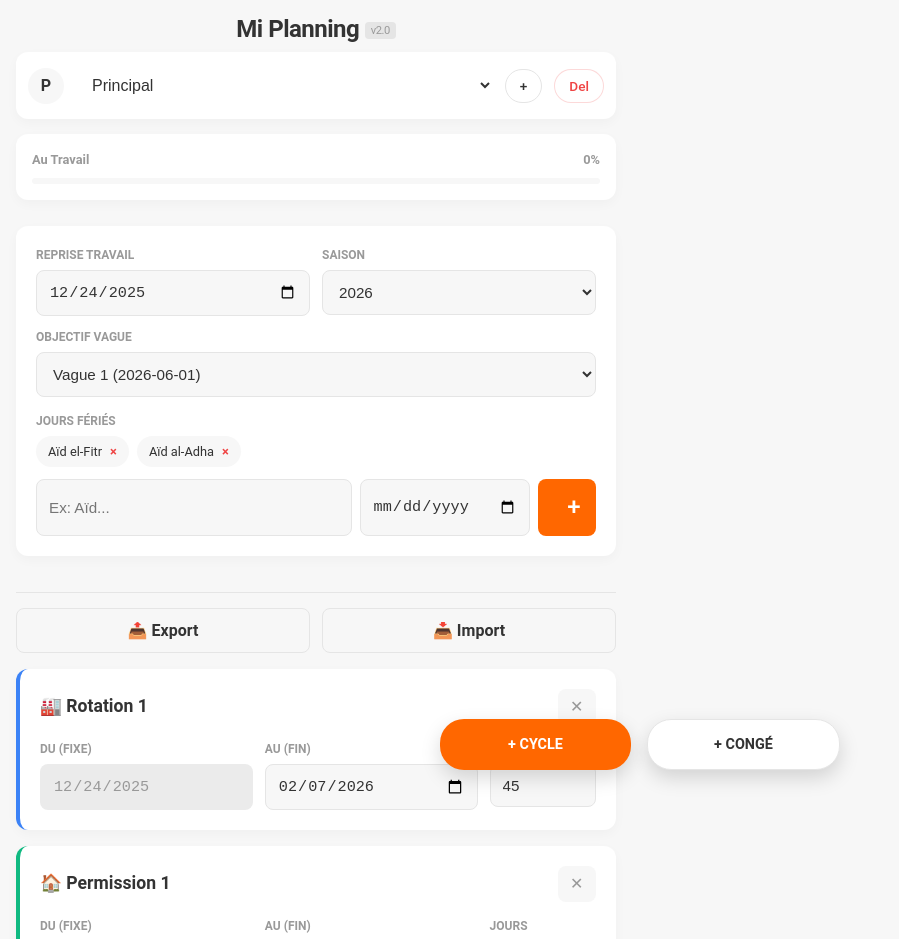
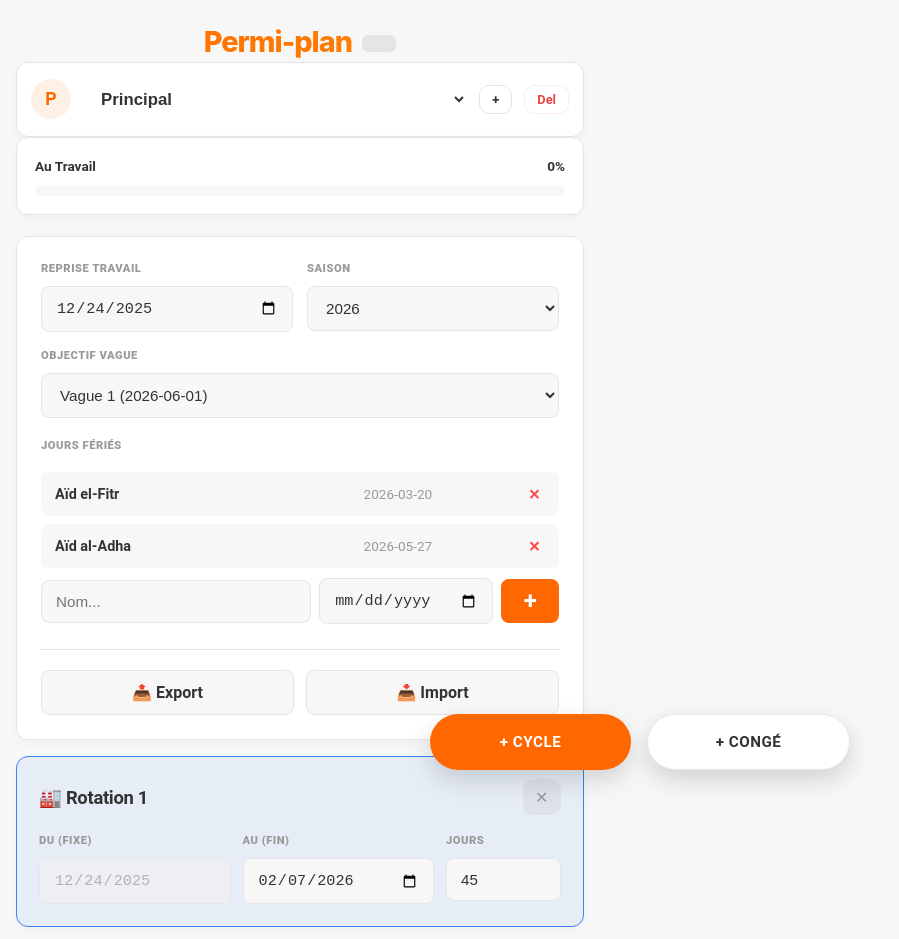
Before and after one commit to iillaa/Testapp, a React (Vite) app: page / in a window 1280 px wide. Shown: the top 939 px of the page, without its empty margins (0-899 px from the left). Built offline with nearby package versions, Linux system fonts and the light colour scheme.

Commit message:
update polished version

```diff
--- a/src/App.css
+++ b/src/App.css
@@ -1,7 +1,10 @@
 /* src/App.css */
+
+/* 1. VARIABLES & THEMES */
 :root {
   /* --- MI HOME PALETTE --- */
   --primary: #FF6700;       /* Xiaomi Orange */
+  --primary-hover: #e65c00;
   --primary-light: #fff0e5;
   --secondary: #898989;     /* High-Tech Silver */
   --bg-app: #F7F7F7;        /* Very light gray background */
@@ -10,18 +13,29 @@
   --text-muted: #999999;
   --border: #E5E5E5;
   --radius: 12px;
+  --radius-lg: 24px;
+  --radius-sm: 8px;
   --shadow: 0 4px 12px rgba(0,0,0,0.03);
+  --shadow-lg: 0 8px 24px rgba(0,0,0,0.12);
 
-  /* Timeline Colors (Subtle/Clean) */
-  --card-travail: #ffffff;
-  --card-perm: #ffffff;
-  --card-conge: #ffffff;
+  /* --- TRANSPARENT FADED THEMES --- */
+  /* Blue / Rotation */
+  --theme-travail-bg: rgba(59, 130, 246, 0.08);
+  --theme-travail-border: #3b82f6;
+  --theme-travail-text: #1d4ed8;
 
-  --border-travail: #3b82f6; /* Blue indicator */
-  --border-perm: #10b981;    /* Green indicator */
-  --border-conge: #FF6700;   /* Orange indicator */
+  /* Green / Permission */
+  --theme-perm-bg: rgba(16, 185, 129, 0.08);
+  --theme-perm-border: #10b981;
+  --theme-perm-text: #047857;
+
+  /* Orange / Congé */
+  --theme-conge-bg: rgba(255, 103, 0, 0.08);
+  --theme-conge-border: #FF6700;
+  --theme-conge-text: #c2410c;
 }
 
+/* 2. DARK MODE OVERRIDES */
 @media (prefers-color-scheme: dark) {
   :root {
     --bg-app: #121212;
@@ -29,18 +43,27 @@
     --text: #E0E0E0;
     --text-muted: #757575;
     --border: #333333;
-    --card-travail: #1E1E1E;
-    --card-perm: #1E1E1E;
-    --card-conge: #1E1E1E;
+    --shadow: 0 4px 12px rgba(0,0,0,0.2);
+
+    --theme-travail-bg: rgba(59, 130, 246, 0.15);
+    --theme-perm-bg: rgba(16, 185, 129, 0.15);
+    --theme-conge-bg: rgba(255, 103, 0, 0.15);
   }
+}
+
+/* 3. BASE STYLES */
+* {
+  box-sizing: border-box;
+  -webkit-tap-highlight-color: transparent;
 }
 
 body {
   background: var(--bg-app);
   color: var(--text);
-  font-family: 'Roboto', 'Inter', sans-serif;
+  font-family: 'Roboto', 'Inter', -apple-system, sans-serif;
   margin: 0;
-  padding-bottom: 100px; /* Space for FAB */
+  padding: 0;
+  line-height: 1.5;
   min-height: 100vh;
 }
 
@@ -51,227 +74,434 @@ body {
   display: flex;
   flex-direction: column;
   gap: 16px;
+  padding-bottom: 120px; /* Space for FAB */
 }
 
-/* --- HEADER --- */
+/* 4. HEADER & PROFILE */
 .main-header {
   text-align: center;
-  margin-bottom: 10px;
+  margin-top: 10px;
+  margin-bottom: 5px;
 }
 
 .app-title-main {
-  font-size: 1.5rem;
-  font-weight: 600;
+  font-size: 1.6rem;
+  font-weight: 700;
   color: var(--text);
-  margin: 0 0 10px 0;
-  letter-spacing: -0.5px;
+  margin: 0 0 8px 0;
+  letter-spacing: -0.8px;
 }
 
 .version-tag {
-  font-size: 0.7rem;
+  font-size: 0.65rem;
   background: var(--border);
   color: var(--text-muted);
-  padding: 2px 6px;
-  border-radius: 4px;
+  padding: 2px 8px;
+  border-radius: 6px;
   vertical-align: middle;
-  font-weight: 400;
+  font-weight: 500;
+  margin-left: 5px;
 }
 
 .profile-bar {
-  display: flex; align-items: center; gap: 12px;
-  background: var(--surface); padding: 12px;
+  display: flex;
+  align-items: center;
+  gap: 12px;
+  background: var(--surface);
+  padding: 14px;
   border-radius: var(--radius);
   box-shadow: var(--shadow);
-  margin-bottom: 15px;
+  border: 1px solid var(--border);
 }
 
 .avatar-circle {
-  width: 36px; height: 36px;
-  background: var(--bg-app);
-  color: var(--text);
+  width: 40px;
+  height: 40px;
+  background: var(--primary-light);
+  color: var(--primary);
   border-radius: 50%;
-  font-weight: 600; font-size: 1rem;
-  display: grid; place-items: center;
+  font-weight: 700;
+  font-size: 1.1rem;
+  display: grid;
+  place-items: center;
 }
 
 .profile-selector-clean {
-  flex: 1; border: none; background: transparent;
-  font-weight: 500; font-size: 1rem; color: var(--text);
+  flex: 1;
+  border: none;
+  background: transparent;
+  font-weight: 600;
+  font-size: 1.05rem;
+  color: var(--text);
+  cursor: pointer;
 }
 
 .btn-mini {
-  padding: 8px 14px;
-  border-radius: 20px;
+  padding: 6px 12px;
+  border-radius: 10px;
   border: 1px solid var(--border);
   background: var(--surface);
+  font-size: 0.8rem;
+  font-weight: 600;
+  color: var(--text);
+  cursor: pointer;
+  transition: all 0.2s;
+}
+.btn-mini:hover { background: var(--bg-app); }
+.btn-danger-text { color: #ef4444; border-color: rgba(239,68,68,0.1); }
+
+/* 5. PROGRESS & DASHBOARD */
+.progress-card {
+  background: var(--surface);
+  padding: 18px;
+  border-radius: var(--radius);
+  box-shadow: var(--shadow);
+  border: 1px solid var(--border);
+}
+
+.progress-header {
+  display: flex;
+  justify-content: space-between;
   font-size: 0.85rem;
-  font-weight: 500;
+  font-weight: 700;
+  margin-bottom: 10px;
   color: var(--text);
 }
-.btn-danger-text { color: #ef4444; border-color: rgba(239,68,68,0.2); }
 
-/* --- PROGRESS CARD --- */
-.progress-card {
-  background: var(--surface); padding: 16px;
-  border-radius: var(--radius);
-  box-shadow: var(--shadow);
-}
-.progress-header {
-  display: flex; justify-content: space-between;
-  font-size: 0.8rem; font-weight: 600;
-  margin-bottom: 8px; color: var(--text-muted);
-}
 .progress-track {
-  height: 6px; background: var(--bg-app);
-  border-radius: 3px; overflow: hidden;
-}
-.progress-fill {
-  height: 100%; transition: width 0.5s ease;
-  border-radius: 3px;
+  height: 10px;
+  background: var(--bg-app);
+  border-radius: 5px;
+  overflow: hidden;
 }
 
-/* --- COMMON CARD STYLES --- */
-.card, .timeline-item {
+.progress-fill {
+  height: 100%;
+  transition: width 0.8s cubic-bezier(0.4, 0, 0.2, 1), background-color 0.3s ease;
+  border-radius: 5px;
+}
+
+/* 6. FORM ELEMENTS */
+.card {
   background: var(--surface);
   border-radius: var(--radius);
   box-shadow: var(--shadow);
-  padding: 20px;
-  border: none;
+  padding: 24px;
+  border: 1px solid var(--border);
 }
 
 label {
-  display: block; font-size: 0.75rem;
-  font-weight: 600; text-transform: uppercase;
-  color: var(--text-muted); margin-bottom: 6px;
+  display: block;
+  font-size: 0.7rem;
+  font-weight: 800;
+  text-transform: uppercase;
+  color: var(--text-muted);
+  margin-bottom: 8px;
+  letter-spacing: 0.5px;
 }
 
 input, select {
-  width: 100%; padding: 12px;
-  border-radius: 8px; border: 1px solid var(--border);
-  background: var(--bg-app); color: var(--text);
-  font-weight: 500; font-size: 0.95rem;
-  box-sizing: border-box; /* Fixes width overflow */
-}
-input:focus, select:focus {
-  outline: 2px solid var(--primary);
-  border-color: transparent;
-  background: var(--surface);
+  width: 100%;
+  padding: 12px 14px;
+  border-radius: var(--radius-sm);
+  border: 1px solid var(--border);
+  background: var(--bg-app);
+  color: var(--text);
+  font-weight: 500;
+  font-size: 0.95rem;
+  transition: all 0.2s;
 }
 
-/* --- GRAY PANEL FOR READ-ONLY DATES --- */
-input:disabled {
-  background-color: #EBEBEB; /* Darker gray for read-only */
-  color: var(--text-muted);
-  border: 1px solid transparent;
-  cursor: default;
+input:focus, select:focus {
+  outline: none;
+  border-color: var(--primary);
+  background: var(--surface);
+  box-shadow: 0 0 0 3px var(--primary-light);
 }
 
-/* --- LAYOUT UTILS --- */
-.row { display: flex; gap: 12px; margin-bottom: 12px; }
+input:disabled {
+  background-color: #f0f0f0;
+  color: var(--text-muted);
+  cursor: not-allowed;
+  opacity: 0.7;
+}
+
+/* 7. LAYOUT UTILS */
+.row { display: flex; gap: 14px; margin-bottom: 16px; }
 .col { flex: 1; }
 
-/* Holiday Tags */
-.holidays-section { margin-top: 15px; }
-.tags-container { display: flex; flex-wrap: wrap; gap: 8px; margin-bottom: 12px; }
-.tag {
-  padding: 6px 12px; border-radius: 20px;
-  background: var(--bg-app); color: var(--text);
-  font-size: 0.8rem; display: flex; gap: 8px; align-items: center;
-}
-.tag button {
-  background: none; border: none; color: #ef4444;
-  font-weight: bold; cursor: pointer; padding: 0;
-}
-.add-row { display: flex; gap: 8px; }
-.btn-icon-plus {
-  width: 48px;
-  background: var(--primary); color: white;
-  border: none; border-radius: 8px;
-  font-size: 1.5rem; display: grid; place-items: center;
-  cursor: pointer;
+/* 8. HOLIDAY SECTION (REFINED) */
+.holidays-section {
+  margin-top: 20px;
+  display: flex;
+  flex-direction: column;
+  gap: 10px;
 }
 
-/* --- EXPORT/IMPORT (Equal Size) --- */
+.tags-container {
+  display: flex;
+  flex-direction: column;
+  gap: 8px;
+}
+
+.tag-row {
+  display: flex;
+  align-items: center;
+  gap: 12px;
+  background: var(--bg-app);
+  padding: 10px 14px;
+  border-radius: var(--radius-sm);
+  transition: transform 0.2s;
+}
+
+.tag-name { flex: 2; font-weight: 600; font-size: 0.9rem; }
+.tag-date { flex: 1; color: var(--text-muted); font-size: 0.85rem; }
+
+.btn-delete {
+  background: transparent;
+  border: none;
+  color: #ff4d4f;
+  font-size: 1.3rem;
+  cursor: pointer;
+  padding: 0 5px;
+}
+
+.add-row { display: flex; gap: 8px; align-items: center; }
+.input-name { flex: 2 !important; }
+.input-date { flex: 1.2 !important; }
+
+.btn-icon-plus {
+  display: inline-flex;
+  align-items: center;
+  justify-content: center;
+  width: 44px;
+  height: 44px;
+  min-width: 44px;
+  background: var(--primary);
+  color: white;
+  border: none;
+  border-radius: var(--radius-sm);
+  font-size: 1.5rem;
+  font-weight: bold;
+  cursor: pointer;
+  transition: background 0.2s;
+}
+.btn-icon-plus:hover { background: var(--primary-hover); }
+
+/* 9. BACKUP AREA */
 .backup-row {
-  margin-top: 20px; padding-top: 15px;
+  margin-top: 25px;
+  padding-top: 20px;
   border-top: 1px solid var(--border);
-  display: flex; gap: 12px;
+  display: flex;
+  gap: 12px;
 }
+
 .btn-secondary {
-  flex: 1; /* Key for equal size */
-  padding: 12px; border-radius: 8px;
+  flex: 1;
+  padding: 12px;
+  border-radius: var(--radius-sm);
   border: 1px solid var(--border);
   background: var(--bg-app);
-  color: var(--text); font-weight: 600;
-  text-align: center; cursor: pointer;
-  display: block;
-  box-sizing: border-box;
+  color: var(--text);
+  font-weight: 700;
+  cursor: pointer;
+  transition: all 0.2s;
+}
+.btn-secondary:hover { background: #eee; border-color: #ccc; }
+
+/* 10. TIMELINE (FADED THEMES) */
+.timeline-container {
+  display: flex;
+  flex-direction: column;
+  gap: 16px;
 }
 
-/* --- TIMELINE ITEM --- */
 .timeline-item {
-  margin-bottom: 16px; position: relative;
-  border-left: 4px solid transparent;
+  padding: 22px;
+  border-radius: var(--radius);
+  border: 1px solid transparent;
+  box-shadow: var(--shadow);
+  transition: all 0.3s cubic-bezier(0.4, 0, 0.2, 1);
 }
-.timeline-item.travail { border-color: var(--border-travail); }
-.timeline-item.permission { border-color: var(--border-perm); }
-.timeline-item.conge_annuel { border-color: var(--border-conge); }
+
+.timeline-item.travail {
+  background: var(--theme-travail-bg);
+  border-color: var(--theme-travail-border);
+}
+.timeline-item.permission {
+  background: var(--theme-perm-bg);
+  border-color: var(--theme-perm-border);
+}
+.timeline-item.conge_annuel {
+  background: var(--theme-conge-bg);
+  border-color: var(--theme-conge-border);
+}
 
 .item-header {
-  display: flex; justify-content: space-between;
-  align-items: center; margin-bottom: 15px;
+  display: flex;
+  justify-content: space-between;
+  align-items: center;
+  margin-bottom: 18px;
 }
-.item-title { font-weight: 600; font-size: 1.1rem; }
 
-/* --- CENTERED DELETE BUTTON --- */
+.item-title {
+  font-weight: 700;
+  font-size: 1.15rem;
+  letter-spacing: -0.3px;
+}
+
 .btn-delete-x {
-  width: 36px; height: 36px;
-  border-radius: 8px;
-  background: var(--bg-app);
-  border: none; color: var(--text-muted);
-  display: flex; align-items: center; justify-content: center;
-  font-size: 1rem; cursor: pointer;
-  transition: all 0.2s;
+  width: 36px;
+  height: 36px;
+  border-radius: 10px;
+  background: rgba(0,0,0,0.05);
+  border: none;
+  color: var(--text-muted);
+  display: flex;
+  align-items: center;
+  justify-content: center;
+  cursor: pointer;
 }
 .btn-delete-x:hover { background: #fee2e2; color: #ef4444; }
 
-/* --- DATE GRID (No Overlap) --- */
+/* 11. DATA GRIDS */
 .date-grid {
-  display: flex; gap: 12px;
-  flex-wrap: wrap; /* Allows wrapping on small screens */
+  display: flex;
+  gap: 12px;
+  flex-wrap: wrap;
 }
-.date-grid .field { flex: 1; min-width: 120px; } /* Minimum width enforced */
-.date-grid .small { flex: 0.5; min-width: 80px; }
+.date-grid .field { flex: 1; min-width: 140px; }
+.date-grid .small { flex: 0.6; min-width: 80px; }
 
-/* --- ALERTS --- */
+/* 12. ALERTS & PILLS */
 .status-pill {
-  display: inline-block; padding: 4px 10px;
-  border-radius: 6px; font-size: 0.75rem;
-  font-weight: 700; margin-bottom: 12px;
+  display: inline-block;
+  padding: 5px 12px;
+  border-radius: 8px;
+  font-size: 0.75rem;
+  font-weight: 800;
+  margin-bottom: 15px;
+  box-shadow: 0 2px 4px rgba(0,0,0,0.05);
 }
-.good { background: #d1fae5; color: #065f46; }
-.warn { background: #fee2e2; color: #991b1b; }
-.info { background: #dbeafe; color: #1e40af; }
-.danger { background: #ef4444; color: white; }
+
+.good { background: #d1fae5; color: #065f46; border: 1px solid #a7f3d0; }
+.warn { background: #fff7ed; color: #9a3412; border: 1px solid #ffedd5; }
+.info { background: #eff6ff; color: #1e40af; border: 1px solid #dbeafe; }
+.danger { background: #fef2f2; color: #991b1b; border: 1px solid #fee2e2; }
 
 .conflict-box {
-  margin-top: 12px; padding: 10px;
-  background: #fef2f2; border: 1px solid #fee2e2;
-  border-radius: 8px; color: #ef4444; font-size: 0.85rem;
+  margin-top: 15px;
+  padding: 12px;
+  background: rgba(239, 68, 68, 0.05);
+  border: 1px solid rgba(239, 68, 68, 0.1);
+  border-radius: 10px;
+  color: #dc2626;
+  font-size: 0.85rem;
+  font-weight: 500;
 }
 
-/* --- FAB --- */
+/* 13. FLOATING ACTION BUTTONS */
 .fab-zone {
-  position: fixed; bottom: 30px; left: 50%;
+  position: fixed;
+  bottom: 30px;
+  left: 50%;
   transform: translateX(-50%);
-  display: flex; gap: 16px; width: 90%; max-width: 400px;
-  z-index: 100;
+  display: flex;
+  gap: 16px;
+  width: 90%;
+  max-width: 420px;
+  z-index: 999;
 }
+
 .fab {
-  flex: 1; padding: 16px; border-radius: 24px;
-  border: none; font-weight: 600; text-transform: uppercase;
-  box-shadow: 0 8px 20px rgba(0,0,0,0.15); font-size: 0.9rem;
+  flex: 1;
+  padding: 18px;
+  border-radius: 28px;
+  border: none;
+  font-weight: 700;
+  text-transform: uppercase;
+  letter-spacing: 0.5px;
+  box-shadow: 0 10px 25px rgba(0,0,0,0.15);
+  font-size: 0.95rem;
   cursor: pointer;
+  transition: transform 0.2s, box-shadow 0.2s;
 }
-.fab.main { background: var(--primary); color: white; }
-.fab.sub { background: var(--surface); color: var(--text); border: 1px solid var(--border); }
+
+.fab:active { transform: scale(0.96); }
+
+.fab.main {
+  background: var(--primary);
+  color: white;
+}
+.fab.sub {
+  background: var(--surface);
+  color: var(--text);
+  border: 1px solid var(--border);
+}
+
+/* 14. ANIMATIONS */
+@keyframes fadeIn {
+  from { opacity: 0; transform: translateY(10px); }
+  to { opacity: 1; transform: translateY(0); }
+}
+
+.timeline-item {
+  animation: fadeIn 0.4s ease forwards;
+}
+/* --- BRANDING & FOOTER STYLES --- */
+.app-title-main {
+  font-family: 'Inter', sans-serif;
+  background: linear-gradient(135deg, var(--primary) 0%, #ff8c00 100%);
+
+  /* Vendor Prefix for Webkit browsers (Chrome, Safari, Edge) */
+  -webkit-background-clip: text;
+  -webkit-text-fill-color: transparent;
+
+  /* Standard property for compatibility (Firefox and future-proofing) */
+  background-clip: text;
+
+  font-size: 1.8rem;
+  font-weight: 800;
+  letter-spacing: -1px;
+  margin-bottom: 4px;
+}
+.app-footer {
+  margin-top: 40px;
+  padding-bottom: 40px;
+  text-align: center;
+  opacity: 0.8;
+}
+
+.footer-divider {
+  width: 40px;
+  height: 2px;
+  background: var(--primary);
+  margin: 0 auto 15px;
+  border-radius: 2px;
+  opacity: 0.3;
+}
+
+.dev-credit {
+  font-size: 0.7rem;
+  text-transform: uppercase;
+  letter-spacing: 2px;
+  color: var(--text-muted);
+  margin-bottom: 4px;
+  font-weight: 600;
+}
+
+.dev-name {
+  font-family: 'Georgia', serif; /* Elegant font for the name */
+  font-style: italic;
+  font-size: 1.1rem;
+  color: var(--text);
+  margin: 0;
+  font-weight: 500;
+}
+
+/* Glassmorphism Polish for Faded Panels */
+.timeline-item {
+  backdrop-filter: blur(8px); /* Adds that premium Xiaomi feel */
+  -webkit-backdrop-filter: blur(8px);
+}
--- a/src/App.jsx
+++ b/src/App.jsx
@@ -1,12 +1,19 @@
-// src/App.jsx
 import React, { useState, useEffect, useMemo, useRef } from 'react';
 import { calculateTimeline } from './utils/logic';
 import { loadAllData, saveData, createNewProfile, exportBackup } from './utils/storage';
 import './App.css';
 
+// Helpers moved outside to prevent re-declaration
+const getAvatar = (name) => name ? name.charAt(0).toUpperCase() : "?";
+const getPos = (h, s, e) => {
+  const r = (new Date(h) - new Date(s)) / (new Date(e) - new Date(s));
+  return r < 0.33 ? "DÉBUT" : r > 0.66 ? "FIN" : "MILIEU";
+};
+
 function App() {
   // --- GLOBAL STATE ---
   const [data, setData] = useState(loadAllData);
+  const [newHoliday, setNewHoliday] = useState({ name: "", date: "" });
   const fileInputRef = useRef(null);
 
   const activeProfile = useMemo(() =>
@@ -53,25 +60,19 @@ function App() {
     if (e.target.files[0]) r.readAsText(e.target.files[0]);
   };
 
-  // --- LOGIC VAGUES UPDATED (Juin -> Mai, 50 jours) ---
   const waves = useMemo(() => {
     const list = [];
-    // Start: June 1st of Ref Year
     const startSeason = new Date(`${activeProfile.refYear}-06-01`);
-    // End: May 31st of Next Year
     const endSeason = new Date(`${activeProfile.refYear + 1}-05-31`);
-
     let currentWaveDate = new Date(startSeason);
     let index = 1;
 
-    // Loop until we exceed the end date
     while (currentWaveDate <= endSeason) {
         list.push({
             id: index,
             label: `Vague ${index}`,
             date: currentWaveDate.toISOString().split('T')[0]
         });
-        // Add 50 days
         currentWaveDate.setDate(currentWaveDate.getDate() + 50);
         index++;
     }
@@ -86,7 +87,6 @@ function App() {
     calculateTimeline(activeProfile.startDate, activeProfile.blocks, activeProfile.holidays),
   [activeProfile.startDate, activeProfile.blocks, activeProfile.holidays]);
 
-  // --- DASHBOARD STATE ---
   const dashboardState = useMemo(() => {
     const today = new Date();
     today.setHours(0,0,0,0);
@@ -125,7 +125,6 @@ function App() {
     return { label, percent, color };
   }, [timeline, activeProfile.startDate]);
 
-  // --- LOGIC HELPERS ---
   const getSeqError = (idx, type) => {
     if (idx === 0) return null;
     const prev = activeProfile.blocks[idx-1];
@@ -135,12 +134,6 @@ function App() {
     return null;
   };
 
-  const getPos = (h, s, e) => {
-    const r = (new Date(h)-new Date(s))/(new Date(e)-new Date(s));
-    return r < 0.33 ? "DÉBUT" : r > 0.66 ? "FIN" : "MILIEU";
-  };
-
-  const [newHoliday, setNewHoliday] = useState({ name: "", date: "" });
   const addHoli = () => {
     if (!newHoliday.name || !newHoliday.date) return;
     updateProfile('holidays', [...activeProfile.holidays, { id: Date.now(), ...newHoliday }]);
@@ -157,15 +150,10 @@ function App() {
     if (diff >= 0) updateBlock(id, 'duration', diff);
   };
 
-  // Avatar helper
-  const getAvatar = (name) => name ? name.charAt(0).toUpperCase() : "?";
-
   return (
     <div className="container">
-
-      {/* HEADER MI HOME STYLE */}
       <header className="main-header">
-        <h1 className="app-title-main">Mi Planning <span className="version-tag">v2.0</span></h1>
+        <h1 className="app-title-main">Permi-plan <span className="version-tag">v2.0</span></h1>
 
         <div className="profile-bar">
            <div className="avatar-circle">{getAvatar(activeProfile.name)}</div>
@@ -180,7 +168,6 @@ function App() {
             <button className="btn-mini btn-danger-text" onClick={handleDeleteProfile}>Del</button>
         </div>
 
-        {/* PROGRESS BAR */}
         <div className="progress-card">
           <div className="progress-header">
             <span>{dashboardState.label}</span>
@@ -195,7 +182,6 @@ function App() {
         </div>
       </header>
 
-      {/* CONFIGURATION */}
       <section className="card">
         <div className="row">
           <div className="col">
@@ -223,50 +209,31 @@ function App() {
           <label>Jours Fériés</label>
           <div className="tags-container">
             {activeProfile.holidays.map(h => (
-              <span key={h.id} className="tag">
-                {h.name}
-                <button onClick={() => updateProfile('holidays', activeProfile.holidays.filter(x => x.id !== h.id))}>×</button>
-              </span>
+              <div key={h.id} className="tag-row">
+                <span className="tag-name">{h.name}</span>
+                <span className="tag-date">{h.date}</span>
+                <button className="btn-delete" onClick={() => updateProfile('holidays', activeProfile.holidays.filter(x => x.id !== h.id))}>×</button>
+              </div>
             ))}
           </div>
           <div className="add-row">
-            <input placeholder="Ex: Aïd..." value={newHoliday.name} onChange={e => setNewHoliday({...newHoliday, name: e.target.value})} style={{flex:2}} />
-            <input type="date" value={newHoliday.date} onChange={e => setNewHoliday({...newHoliday, date: e.target.value})} style={{flex:1}} />
+            <input type="text" placeholder="Nom..." value={newHoliday.name} onChange={e => setNewHoliday({...newHoliday, name: e.target.value})} className="input-name" />
+            <input type="date" value={newHoliday.date} onChange={e => setNewHoliday({...newHoliday, date: e.target.value})} className="input-date" />
             <button className="btn-icon-plus" onClick={addHoli}>+</button>
           </div>
         </div>
-        </section> {/*
 
-        {/* EXPORT / IMPORT EQUALIZED */}
-        {/* EXPORT / IMPORT EQUALIZED */}
-<div className="backup-row">
-  {/* Button 1: Export */}
-  <button className="btn-secondary" onClick={() => exportBackup(data)}>
-    📤 Export
-  </button>
+        <div className="backup-row">
+          <button className="btn-secondary" onClick={() => exportBackup(data)}>📤 Export</button>
+          <button className="btn-secondary" onClick={() => fileInputRef.current.click()}>📥 Import</button>
+          <input type="file" accept=".json" ref={fileInputRef} onChange={handleImport} style={{ display: 'none' }} />
+        </div>
+      </section>
 
-  {/* Button 2: Import (Now a real button) */}
-  <button
-    className="btn-secondary"
-    onClick={() => fileInputRef.current.click()}
-  >
-    📥 Import
-  </button>
-
-  {/* Hidden Input controlled by the button above */}
-  <input
-    type="file"
-    accept=".json"
-    ref={fileInputRef}
-    onChange={handleImport}
-    style={{ display: 'none' }}
-  />
-</div>
-      {/* TIMELINE */}
       <section className="timeline-container">
         {timeline.map((item, index) => {
           let count = 0;
-          for(let i=0; i<=index; i++) if(activeProfile.blocks[i].type === 'TRAVAIL') count++;
+          for(let i=0; i<=index; i++) if(activeProfile.blocks[i]?.type === 'TRAVAIL') count++;
 
           const label = item.type === 'CONGE_ANNUEL' ? 'Grand Congé' : item.type === 'TRAVAIL' ? `Rotation ${count}` : `Permission ${count}`;
           const seqErr = getSeqError(index, item.type);
@@ -291,11 +258,7 @@ function App() {
                 <span className="item-title">
                   {item.type === 'TRAVAIL' ? '🏭' : item.type === 'CONGE_ANNUEL' ? '🏖️' : '🏠'} {label}
                 </span>
-
-                {/* CENTERED X BUTTON */}
-                <button className="btn-delete-x" onClick={() => updateProfile('blocks', activeProfile.blocks.filter(b => b.id !== item.id))}>
-                  ✕
-                </button>
+                <button className="btn-delete-x" onClick={() => updateProfile('blocks', activeProfile.blocks.filter(b => b.id !== item.id))}>✕</button>
               </div>
 
               {seqErr && <div className="status-pill danger">{seqErr}</div>}
@@ -304,7 +267,6 @@ function App() {
               <div className="date-grid">
                 <div className="field">
                   <label>Du (Fixe)</label>
-                  {/* DISABLED INPUT TRIGGERS GRAY PANEL STYLE */}
                   <input type="date" value={item.computedStart} disabled />
                 </div>
                 <div className="field">
@@ -333,16 +295,23 @@ function App() {
 
       <div style={{height: '100px'}}></div>
 
-      {/* FAB */}
       <div className="fab-zone">
-        <button className="fab main" onClick={() => updateProfile('blocks', [...activeProfile.blocks, {id: Date.now(), type:'TRAVAIL', duration:45}, {id: Date.now()+1, type:'PERMISSION', duration:15}])}>
+        <button className="fab main" onClick={() => {
+          const now = Date.now();
+          updateProfile('blocks', [...activeProfile.blocks, {id: `T-${now}`, type:'TRAVAIL', duration:45}, {id: `P-${now+1}`, type:'PERMISSION', duration:15}]);
+        }}>
           + Cycle
         </button>
-        <button className="fab sub" onClick={() => updateProfile('blocks', [...activeProfile.blocks, {id: Date.now(), type:'CONGE_ANNUEL', duration:30}])}>
+        <button className="fab sub" onClick={() => updateProfile('blocks', [...activeProfile.blocks, {id: `C-${Date.now()}`, type:'CONGE_ANNUEL', duration:30}])}>
           + Congé
         </button>
       </div>
-    </div>
+      <footer className="app-footer">
+        <div className="footer-divider"></div>
+        <p className="dev-credit">Developed by</p>
+        <p className="dev-name">Dr. Kibeche Ali Dia Eddine</p>
+      </footer>
+    </div> // End of container
   );
 }
 
```
